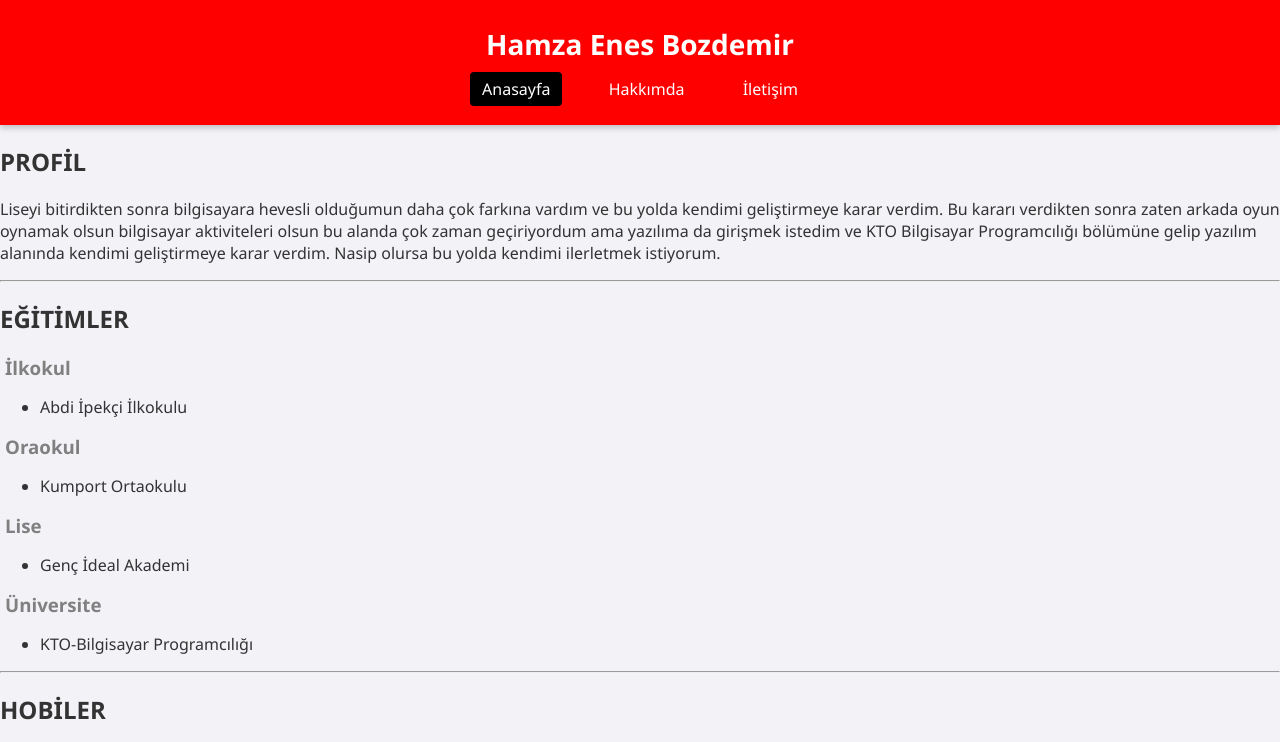
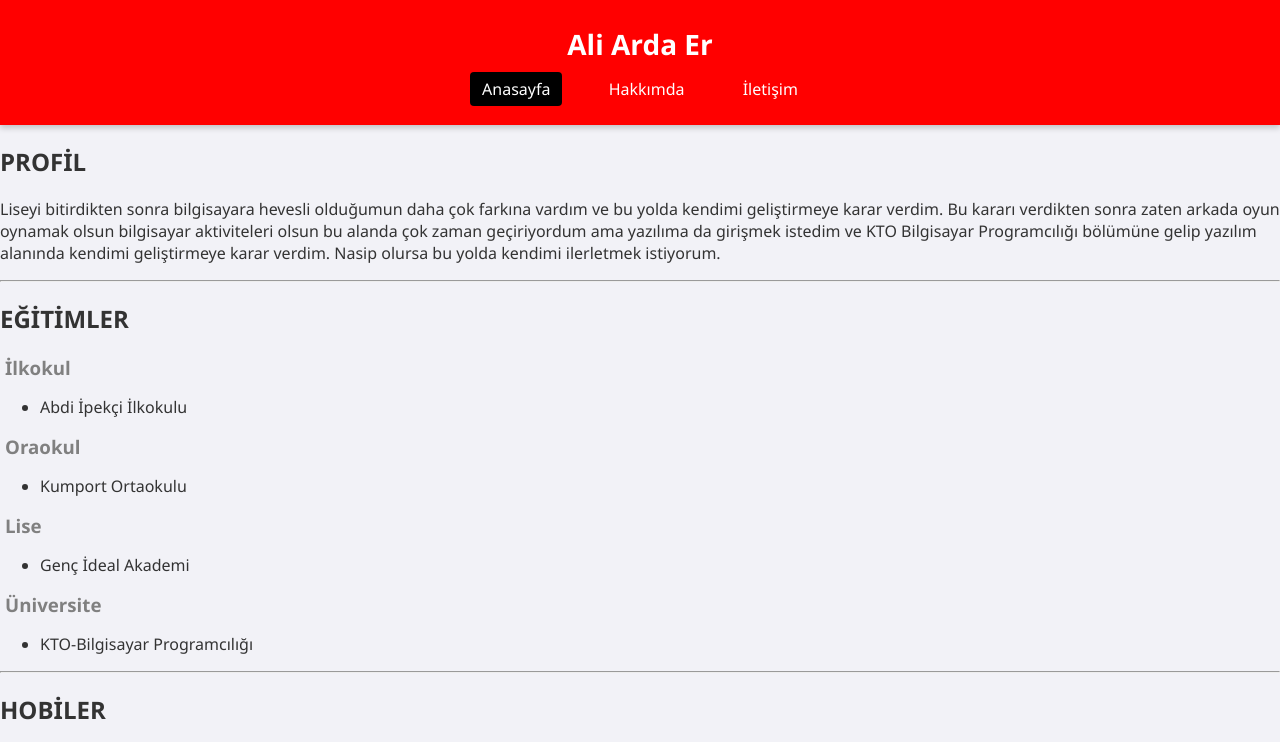
Before and after one commit to ArdaEr1/-lk-Projem, a plain HTML site: page index.html in a window 1280 px wide. Shown: the top 742 px of the page. Drawn offline with Linux system fonts and the light colour scheme.

Commit message:
Update index.html

```diff
--- a/index.html
+++ b/index.html
@@ -8,7 +8,7 @@
 <body>
 
   <header>
-    <h1>Hamza Enes Bozdemir</h1>
+    <h1>Ali Arda Er</h1>
     <nav>
       <a href="index.html" class="active">Anasayfa</a>
       <a href="hakkimda.html">Hakkımda</a>
@@ -62,4 +62,5 @@
     <p>© 2025 Hamza Enes Bozdemir | Tüm Hakları Saklıdır</p>
   </footer>
 </body>
+
 </html>
```
